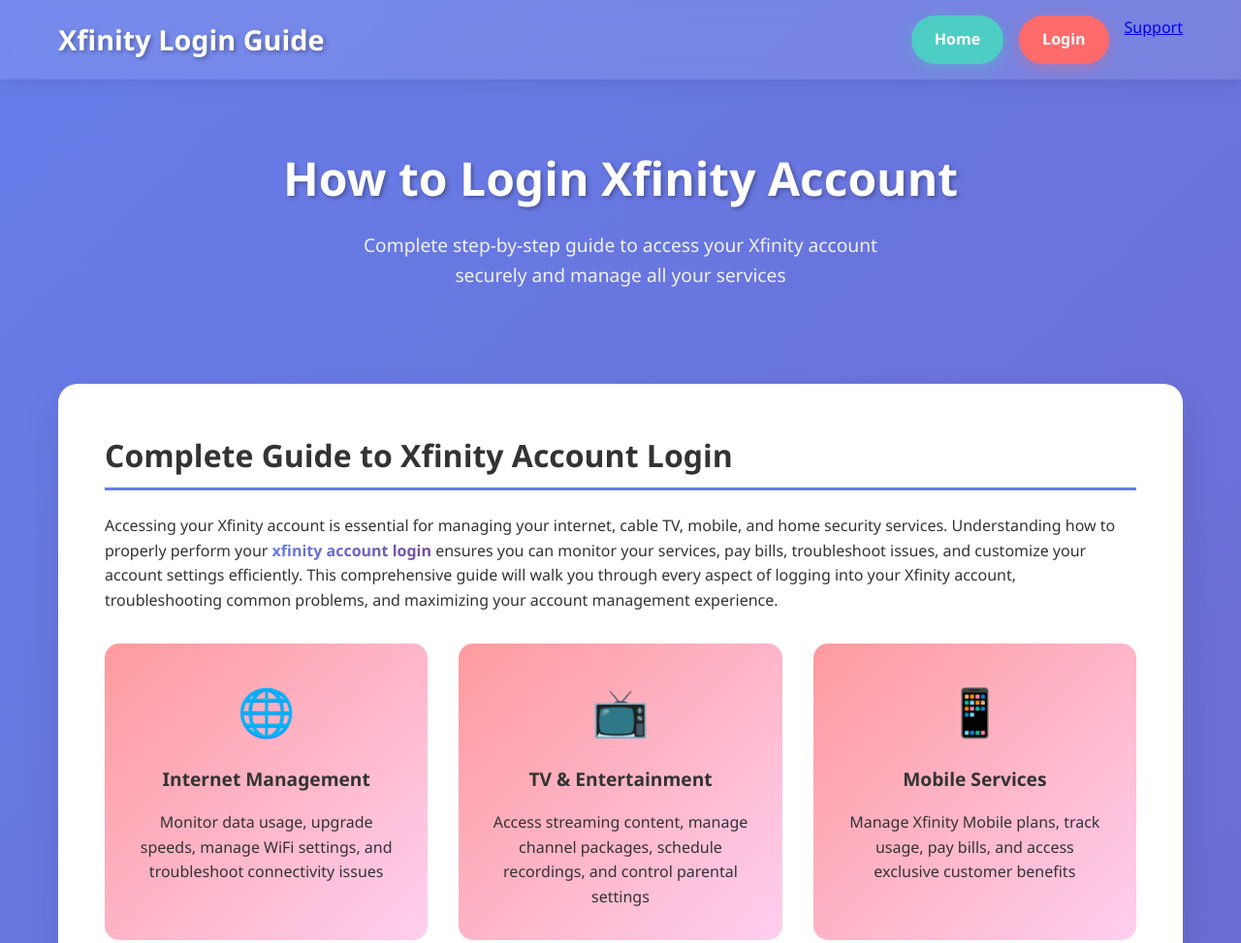
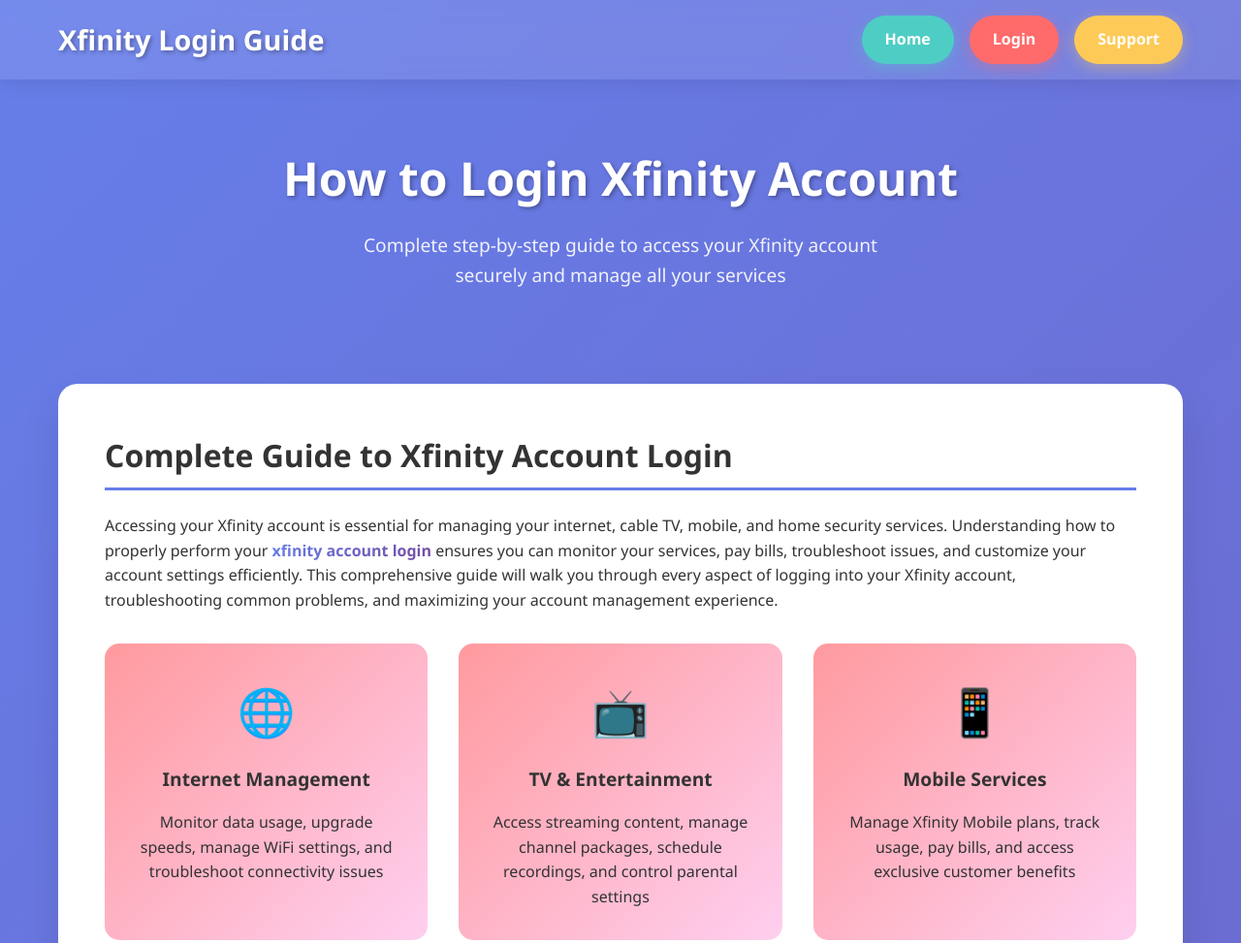
Before and after one commit to albertjon02/xfinity-tv, a plain HTML site: page index.html in a window 1280 px wide. Shown: the top 973 px of the page at 97% size. Drawn offline with Linux system fonts and the light colour scheme.

Commit message:
Update index.html

```diff
--- a/index.html
+++ b/index.html
@@ -382,7 +382,7 @@
             <div class="nav-buttons">
                 <a href="#home" class="btn btn-home">Home</a>
                 <a href="#login-form" class="btn btn-login">Login</a>
-                <a href="https://xfinitytvlogin.pages.dev/support"btn btn-support">Support</a>
+                <a href="#https://xfinitytvlogin.pages.dev/support" class="btn btn-support">Support</a>
             </div>
         </nav>
     </header>
```
